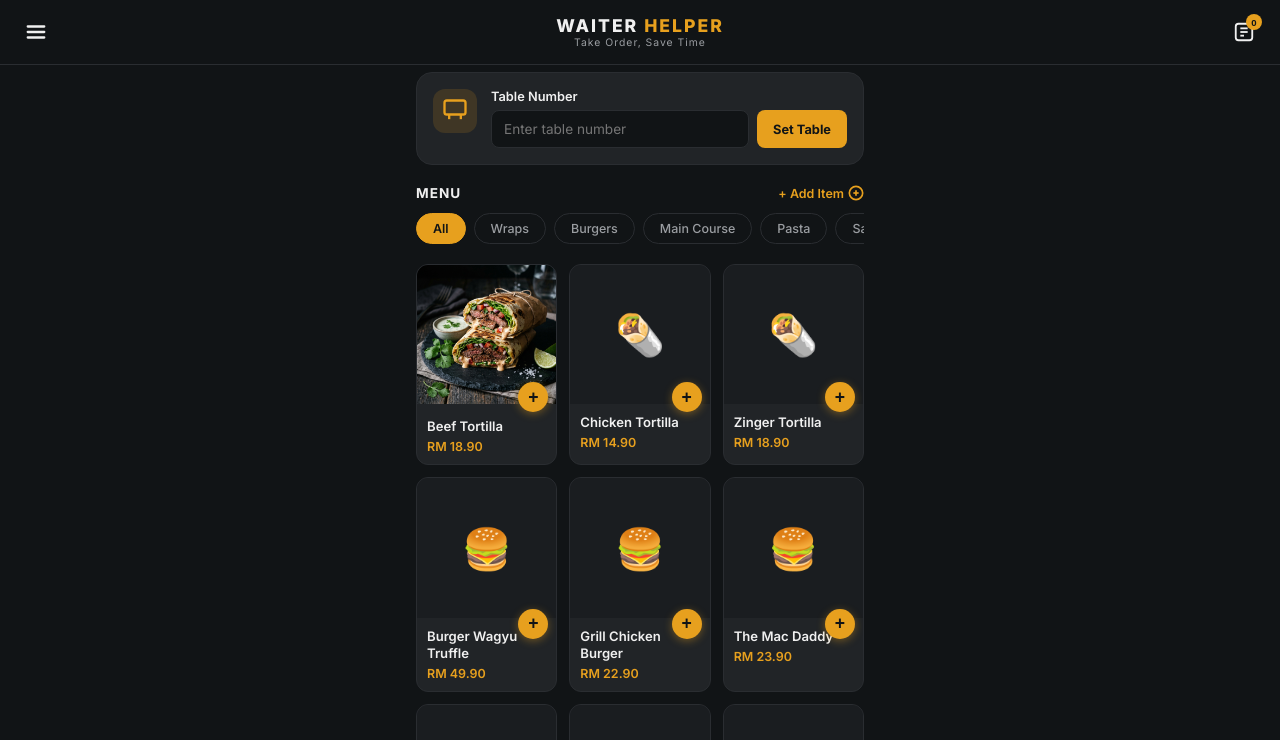
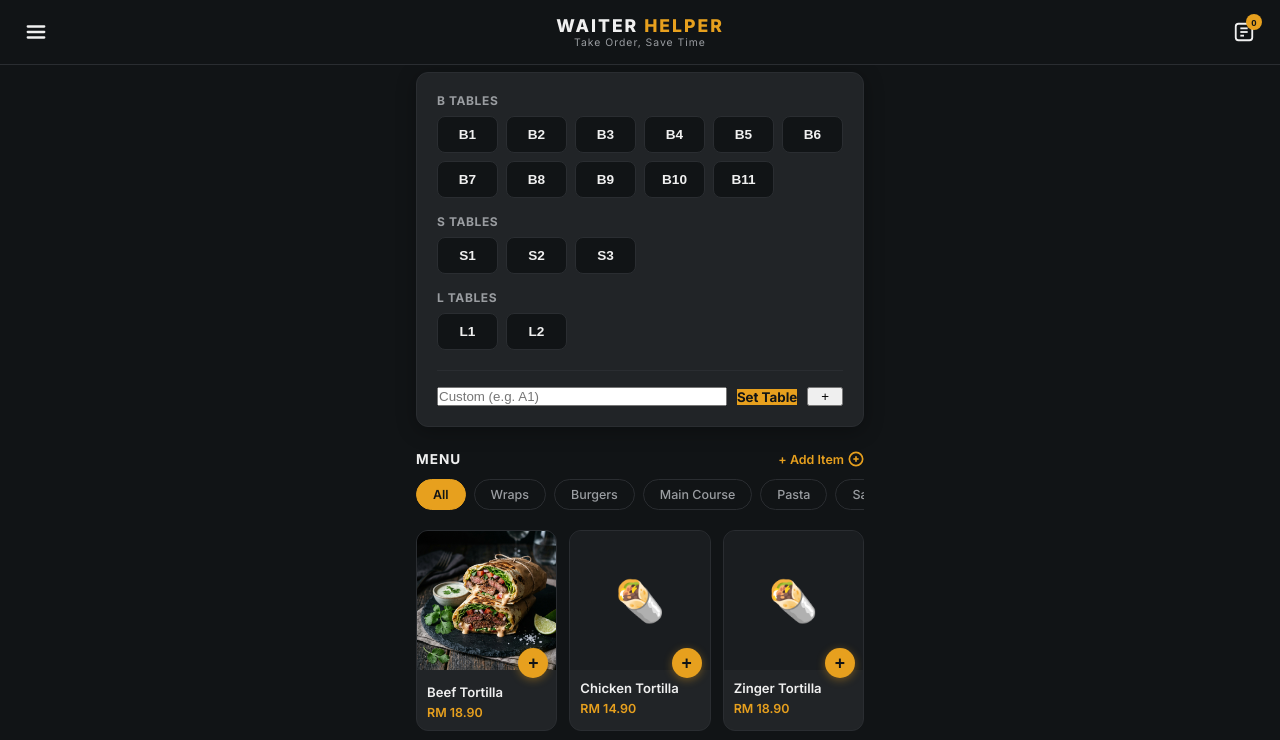
Before and after one commit to Mushi56/Waiter-App, a website: page index.html in a window 1280 px wide. Both pictures are taken after a click on the button "Set Table". Shown: the top 740 px of the page. Drawn offline with Linux system fonts and the light colour scheme.

Commit message:
Enhanced table selection with presets B1-B11, S1-S3, L1-L2 and alphanumeric support

```diff
--- a/app.js
+++ b/app.js
@@ -130,6 +130,16 @@
     addonModal: $('#addonModal'),
     addonTitle: $('#addonTitle'),
     addonList: $('#addonList'),
+    // Table grids
+    gridB: $('#gridB'),
+    gridS: $('#gridS'),
+    gridL: $('#gridL'),
+  };
+
+  const TABLE_PRESETS = {
+    B: ['B1', 'B2', 'B3', 'B4', 'B5', 'B6', 'B7', 'B8', 'B9', 'B10', 'B11'],
+    S: ['S1', 'S2', 'S3'],
+    L: ['L1', 'L2']
   };
 
   const ADDONS_DATA = {
@@ -167,6 +177,7 @@
     renderMenu();
     renderOrder();
     renderHistoryPreview();
+    renderTablePresets();
     bindEvents();
     registerSW();
   }
@@ -591,6 +602,51 @@
     showToast('Item removed');
   }
 
+  // --- Table Management ---
+  function renderTablePresets() {
+    els.gridB.innerHTML = TABLE_PRESETS.B.map(t => `<button class="table-btn" data-table="${t}">${t}</button>`).join('');
+    els.gridS.innerHTML = TABLE_PRESETS.S.map(t => `<button class="table-btn" data-table="${t}">${t}</button>`).join('');
+    els.gridL.innerHTML = TABLE_PRESETS.L.map(t => `<button class="table-btn" data-table="${t}">${t}</button>`).join('');
+
+    // Render Custom group if it exists
+    if (TABLE_PRESETS.Custom && TABLE_PRESETS.Custom.length > 0) {
+      let customGroup = document.getElementById('gridCustom');
+      if (!customGroup) {
+        const container = document.querySelector('.table-presets-container');
+        const group = document.createElement('div');
+        group.className = 'table-group';
+        group.innerHTML = `<h4>Others</h4><div class="table-btn-grid" id="gridCustom"></div>`;
+        container.appendChild(group);
+        customGroup = $('#gridCustom');
+      }
+      customGroup.innerHTML = TABLE_PRESETS.Custom.map(t => `<button class="table-btn" data-table="${t}">${t}</button>`).join('');
+    }
+    document.querySelectorAll('.table-btn').forEach(btn => {
+      btn.onclick = () => {
+        document.querySelectorAll('.table-btn').forEach(b => b.classList.remove('selected'));
+        btn.classList.add('selected');
+        els.tableNumberInput.value = btn.dataset.table;
+        setTable();
+      };
+    });
+  }
+
+  function addTableToPresets() {
+    const val = els.tableNumberInput.value.trim().toUpperCase();
+    if (!val) return;
+
+    // Simple logic: if it starts with a letter, add to that group or a new 'Others' group
+    const prefix = val.charAt(0);
+    if (TABLE_PRESETS[prefix]) {
+      if (!TABLE_PRESETS[prefix].includes(val)) TABLE_PRESETS[prefix].push(val);
+    } else {
+      if (!TABLE_PRESETS.Custom) TABLE_PRESETS.Custom = [];
+      if (!TABLE_PRESETS.Custom.includes(val)) TABLE_PRESETS.Custom.push(val);
+    }
+    renderTablePresets();
+    showToast(`Table ${val} added to presets`);
+  }
+
   // --- Navigation ---
   function navigateTo(pageId) {
     $$('.page').forEach((p) => p.classList.remove('active'));
@@ -607,13 +663,20 @@
 
   // --- Table Number ---
   function setTable() {
-    const val = els.tableNumberInput.value.trim();
+    const val = els.tableNumberInput.value.trim().toUpperCase();
     if (!val) { showToast('⚠️ Enter table number'); return; }
     tableNumber = val;
+    // Highlight if it's a preset
+    document.querySelectorAll('.table-btn').forEach(btn => {
+      if (btn.dataset.table === val) btn.classList.add('selected');
+      else btn.classList.remove('selected');
+    });
+
     els.activeTableNum.textContent = val;
     els.tableSection.classList.add('hidden');
     els.activeTableBanner.classList.remove('hidden');
     showToast(`Table ${val} selected`);
+    hapticFeedback();
   }
 
   function changeTable() {
@@ -621,6 +684,7 @@
     els.activeTableBanner.classList.add('hidden');
     tableNumber = '';
     els.tableNumberInput.value = '';
+    document.querySelectorAll('.table-btn').forEach(btn => btn.classList.remove('selected'));
     els.tableNumberInput.focus();
   }
 
@@ -648,6 +712,7 @@
     $('#setTableBtn').addEventListener('click', setTable);
     els.tableNumberInput.addEventListener('keydown', (e) => { if (e.key === 'Enter') setTable(); });
     $('#changeTableBtn').addEventListener('click', changeTable);
+    $('#addTablePresetBtn').addEventListener('click', addTableToPresets);
 
     // Category tabs
     $$('.cat-tab').forEach((tab) => {
--- a/index.html
+++ b/index.html
@@ -42,15 +42,31 @@
 
       <!-- Table Number -->
       <div class="table-section" id="tableSection">
-        <div class="table-icon">
-          <svg width="28" height="28" viewBox="0 0 24 24" fill="none" stroke="#E7A01E" stroke-width="2"><rect x="3" y="3" width="18" height="12" rx="2"/><line x1="7" y1="19" x2="7" y2="15"/><line x1="17" y1="19" x2="17" y2="15"/></svg>
+        <div class="table-presets-container">
+          <div class="table-group">
+            <h4>B Tables</h4>
+            <div class="table-btn-grid" id="gridB">
+              <!-- B1 to B11 generated by JS -->
+            </div>
+          </div>
+          <div class="table-group">
+            <h4>S Tables</h4>
+            <div class="table-btn-grid" id="gridS">
+              <!-- S1 to S3 generated by JS -->
+            </div>
+          </div>
+          <div class="table-group">
+            <h4>L Tables</h4>
+            <div class="table-btn-grid" id="gridL">
+              <!-- L1 to L2 generated by JS -->
+            </div>
+          </div>
         </div>
-        <div class="table-input-group">
-          <label for="tableNumberInput">Table Number</label>
-          <div class="table-input-row">
-            <input type="text" id="tableNumberInput" placeholder="Enter table number" inputmode="numeric" autocomplete="off">
-            <button class="btn-accent btn-set-table" id="setTableBtn">Set Table</button>
-          </div>
+
+        <div class="custom-table-row">
+          <input type="text" id="tableNumberInput" placeholder="Custom (e.g. A1)" autocomplete="off">
+          <button class="btn-accent" id="setTableBtn">Set Table</button>
+          <button class="btn-secondary" id="addTablePresetBtn" title="Add to Presets" style="padding: 0 12px;">+</button>
         </div>
       </div>
 
--- a/styles.css
+++ b/styles.css
@@ -70,9 +70,60 @@ body {
 
 /* ===== TABLE SECTION ===== */
 .table-section {
-  background: var(--bg-secondary); border-radius: var(--radius-lg);
-  padding: 16px; display: flex; gap: 14px; align-items: flex-start;
-  margin-bottom: 20px; border: 1px solid var(--border);
+  background: var(--bg-secondary);
+  border-radius: var(--radius-md);
+  padding: 20px;
+  margin-bottom: 24px;
+  border: 1px solid var(--border);
+  box-shadow: var(--shadow);
+}
+.table-presets-container {
+  display: flex;
+  flex-direction: column;
+  gap: 16px;
+  margin-bottom: 20px;
+}
+.table-group h4 {
+  font-size: 0.75rem;
+  text-transform: uppercase;
+  color: var(--text-secondary);
+  margin-bottom: 8px;
+  letter-spacing: 0.05em;
+}
+.table-btn-grid {
+  display: grid;
+  grid-template-columns: repeat(auto-fill, minmax(60px, 1fr));
+  gap: 8px;
+}
+.table-btn {
+  background: var(--bg-primary);
+  border: 1px solid var(--border);
+  color: var(--text-primary);
+  padding: 10px 5px;
+  border-radius: var(--radius-sm);
+  font-size: 0.85rem;
+  font-weight: 600;
+  cursor: pointer;
+  transition: all var(--transition);
+  text-align: center;
+}
+.table-btn:active {
+  transform: scale(0.95);
+}
+.table-btn.selected {
+  background: var(--accent);
+  border-color: var(--accent);
+  color: var(--bg-primary);
+}
+.custom-table-row {
+  display: flex;
+  gap: 10px;
+  align-items: center;
+  border-top: 1px solid var(--border);
+  padding-top: 16px;
+}
+.custom-table-row input {
+  flex: 1;
 }
 .table-icon {
   width: 44px; height: 44px; background: var(--accent-glow);
```
